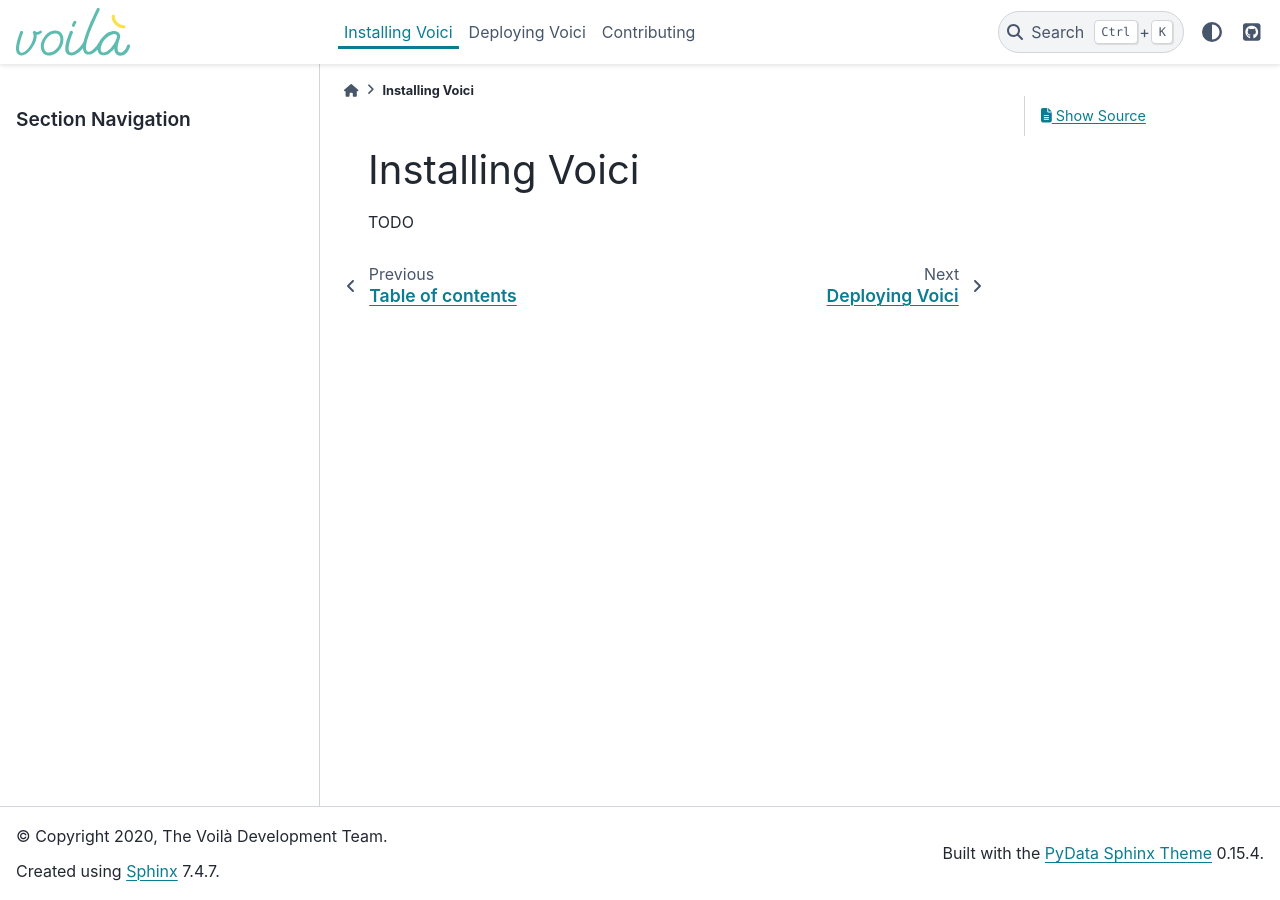
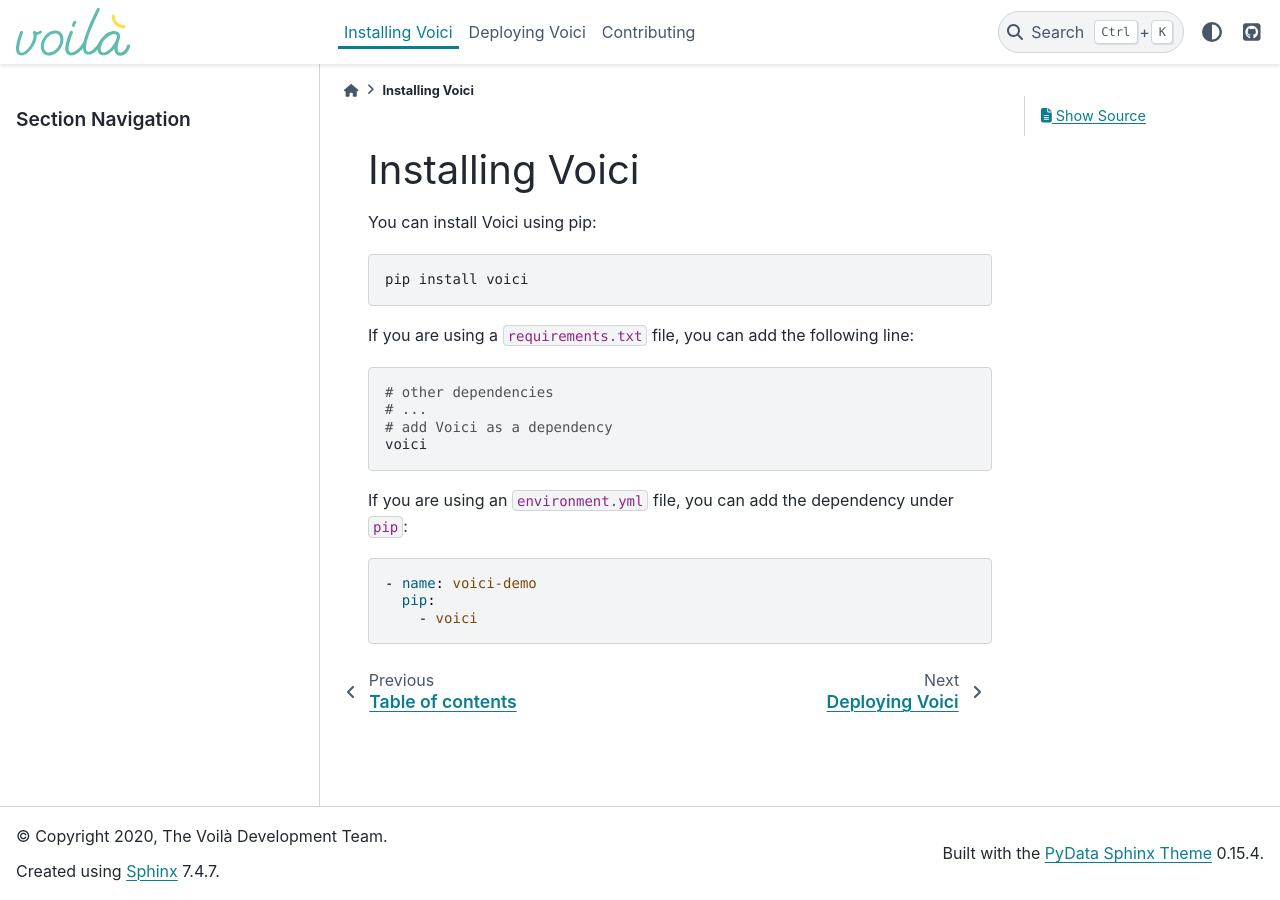
Before and after one commit to voila-dashboards/voici, a Sphinx documentation site: the page built from docs/install.md, in a window 1280 px wide. Built offline with Sphinx 7.4.7 and the PyData theme 0.15.4, drawn with Linux system fonts in a browser that asks for light colours.

Commit message:
update install docs

````diff
--- a/docs/install.md
+++ b/docs/install.md
@@ -9,4 +9,25 @@
 
 # Installing Voici
 
-TODO
+You can install Voici using pip:
+
+```bash
+pip install voici
+```
+
+If you are using a `requirements.txt` file, you can add the following line:
+
+```bash
+# other dependencies
+# ...
+# add Voici as a dependency
+voici
+```
+
+If you are using an `environment.yml` file, you can add the dependency under `pip`:
+
+```yaml
+- name: voici-demo
+  pip:
+    - voici
+```
````
Also changed, not shown: docs/index.md (+1 -1 lines).
